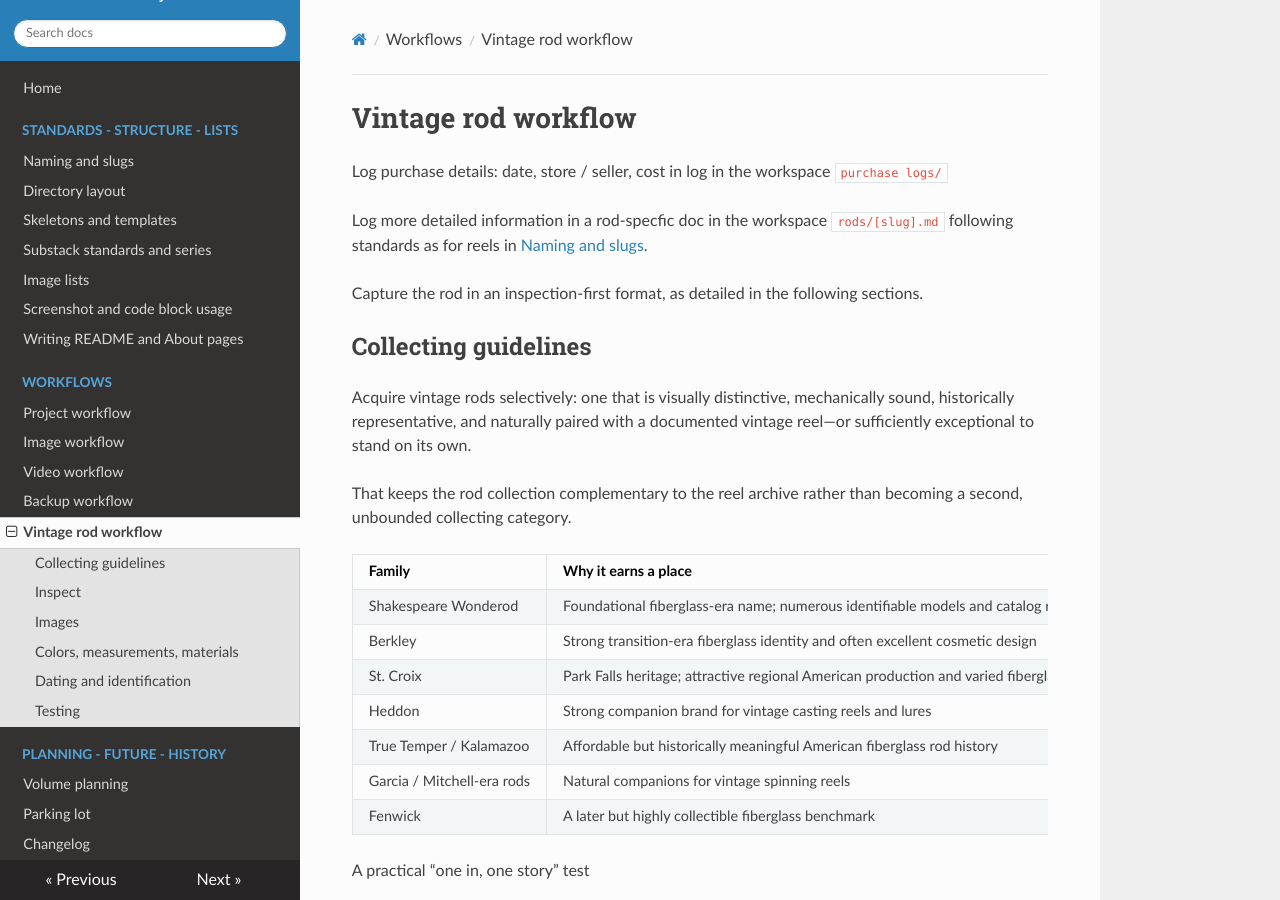
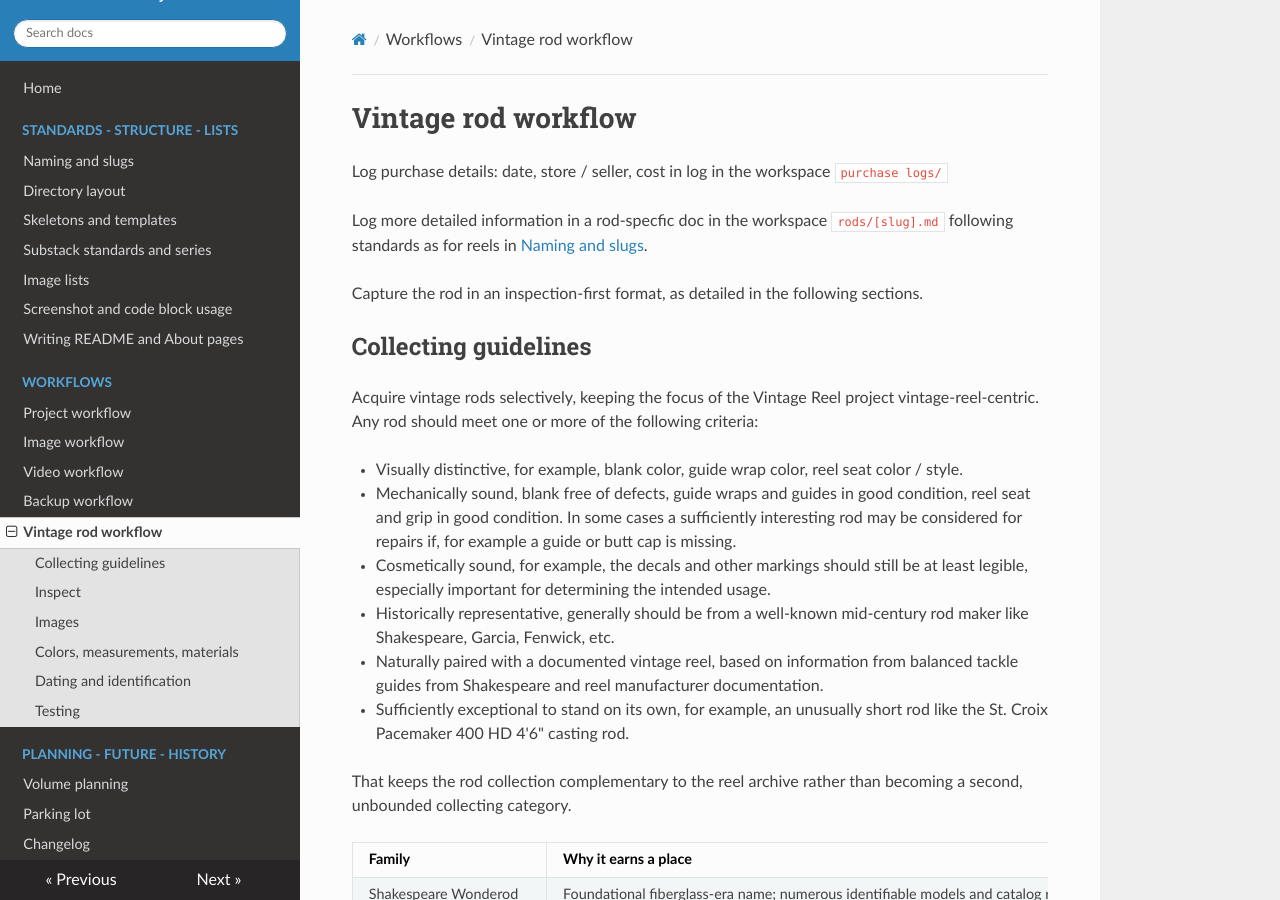
Before and after one commit to john-tech-writer/stack-project-docs, an MkDocs documentation site: the page built from docs/vintage-rod-workflow.md, in a window 1280 px wide and 900 px high. Built offline with MkDocs 1.6.1, drawn with Linux system fonts in a browser that asks for light colours; nearby versions of some CDN libraries.

Commit message:
Update vintage-rod-workflow.md
reformatted list of criteria and added content

```diff
--- a/docs/vintage-rod-workflow.md
+++ b/docs/vintage-rod-workflow.md
@@ -8,19 +8,31 @@
 
 ## Collecting guidelines
 
-Acquire vintage rods selectively: one that is visually distinctive, mechanically sound, historically representative, and naturally paired with a documented vintage reel—or sufficiently exceptional to stand on its own.
+Acquire vintage rods selectively, keeping the focus of the Vintage Reel project vintage-reel-centric. Any rod should meet one or more of the following criteria:
+
+  - Visually distinctive, for example, blank color, guide wrap color, reel seat color / style.
+
+  - Mechanically sound, blank free of defects, guide wraps and guides in good condition, reel seat and grip in good condition. In some cases a sufficiently interesting rod may be considered for repairs if, for example a guide or butt cap is missing.
+
+  - Cosmetically sound, for example, the decals and other markings should still be at least legible, especially important for determining the intended usage.
+
+  - Historically representative, generally should be from a well-known mid-century rod maker like Shakespeare, Garcia, Fenwick, etc.
+
+  - Naturally paired with a documented vintage reel, based on information from balanced tackle guides from Shakespeare and reel manufacturer documentation.
+
+  - Sufficiently exceptional to stand on its own, for example, an unusually short rod like the St. Croix Pacemaker 400 HD 4'6" casting rod.
 
 That keeps the rod collection complementary to the reel archive rather than becoming a second, unbounded collecting category.
 
-| Family                     | Why it earns a place                                                                              | What to seek                                                                               |
-| -------------------------- | ------------------------------------------------------------------------------------------------- | ------------------------------------------------------------------------------------------ |
-| Shakespeare Wonderod       | Foundational fiberglass-era name; numerous identifiable models and catalog references             | Clean original decals, distinctive early hardware, intact wraps, straight blank            |
-| Berkley                    | Strong transition-era fiberglass identity and often excellent cosmetic design                     | Early/interesting colorways, original labeled bag or tube, clean ferrules                  |
-| St. Croix                  | Park Falls heritage; attractive regional American production and varied fiberglass configurations | Clearly marked models, original finish, uncommon colors such as your teal Pacemaker        |
-| Heddon                     | Strong companion brand for vintage casting reels and lures                                        | Pal-style casting rods, original grip and decal, historically coherent configuration       |
-| True Temper / Kalamazoo    | Affordable but historically meaningful American fiberglass rod history                            | Particularly clean examples with interesting hardware or a documented reel connection      |
-| Garcia / Mitchell-era rods | Natural companions for vintage spinning reels                                                     | Marked models with original matching sleeve/bag and period-correct cosmetics               |
-| Fenwick                    | A later but highly collectible fiberglass benchmark                                               | Early yellow-glass or distinctive pre-graphite examples, especially with original markings |
+| Family | Why it earns a place | What to seek |
+| -- | -- | -- |
+| Shakespeare Wonderod  | Foundational fiberglass-era name; numerous identifiable models and catalog references | Clean original decals, distinctive early hardware, intact wraps, straight blank |
+| Berkley | Strong transition-era fiberglass identity and often excellent cosmetic design | Early/interesting colorways, original labeled bag or tube, clean ferrules |
+| St. Croix | Park Falls heritage; attractive regional American production and varied fiberglass configurations | Clearly marked models, original finish, uncommon colors such as your teal Pacemaker |
+| Heddon | Strong companion brand for vintage casting reels and lures | Pal-style casting rods, original grip and decal, historically coherent configuration |
+| True Temper / Kalamazoo | Affordable but historically meaningful American fiberglass rod history | Particularly clean examples with interesting hardware or a documented reel connection |
+| Garcia / Mitchell-era rods | Natural companions for vintage spinning reels | Marked models with original matching sleeve/bag and period-correct cosmetics |
+| Fenwick | A later but highly collectible fiberglass benchmark | Early yellow-glass or distinctive pre-graphite examples, especially with original markings |
 
 A practical “one in, one story” test
 
```
